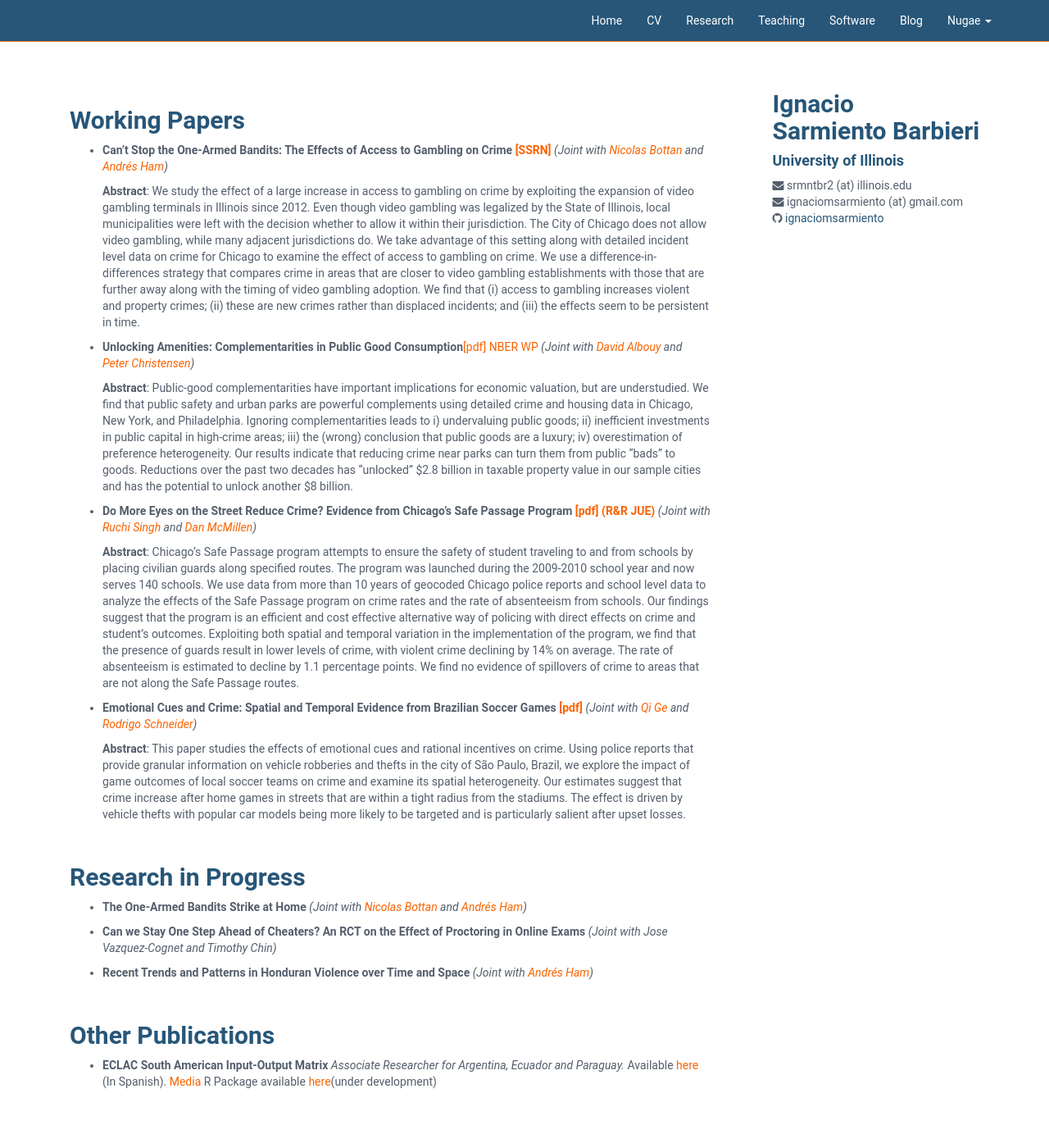
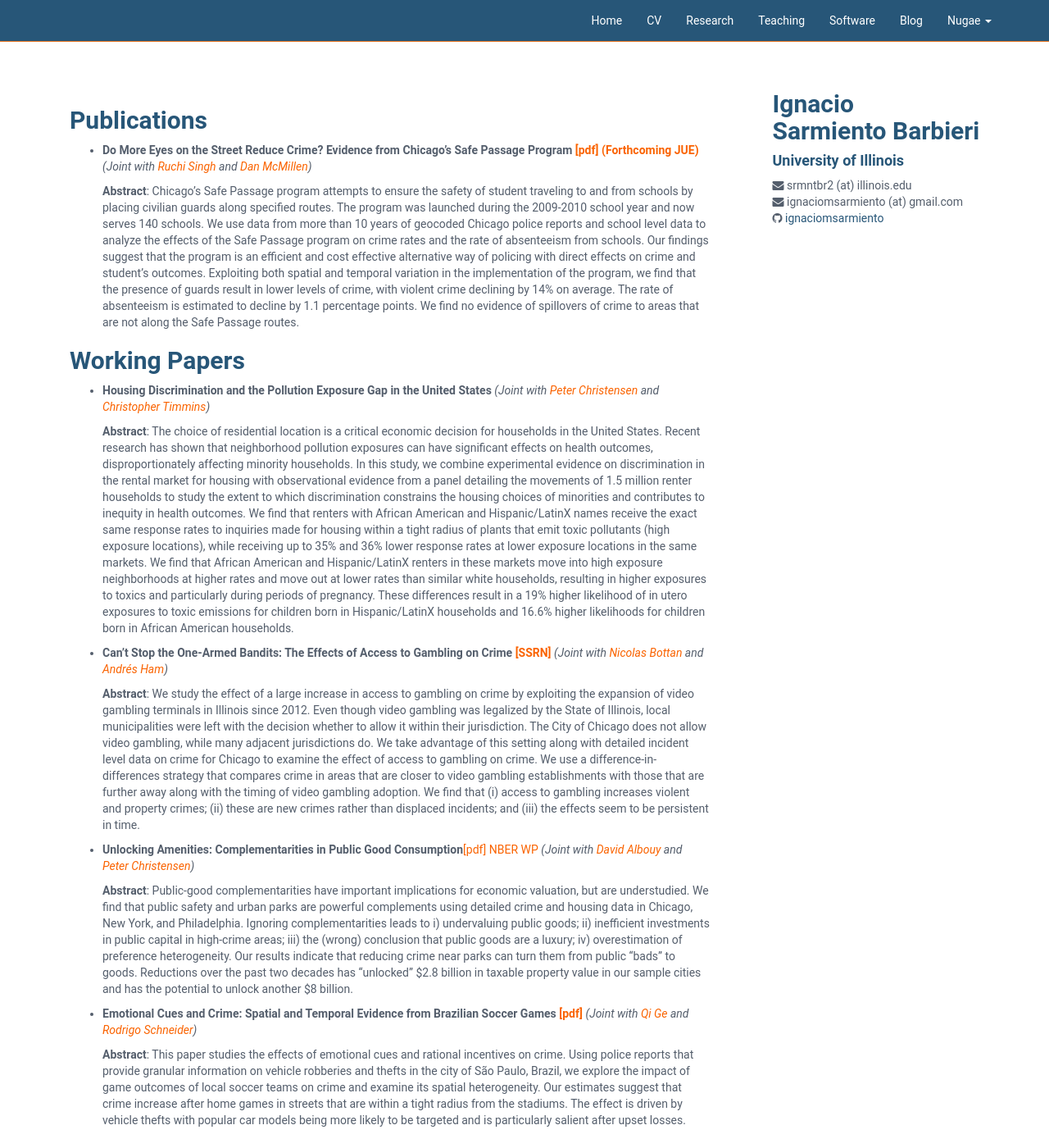
Before and after one commit to ignaciomsarmiento/ignaciomsarmiento.github.io, a Jekyll site: the page built from research.md, in a window 1280 px wide and 1400 px high. Shown: the whole window at 82% size. Built offline with Jekyll 4.4.1, drawn with Linux system fonts in a browser that asks for light colours; our own code applies the rules of GitHub Pages for plain Markdown files.

Commit message:
updated safe passage wp and status

```diff
--- a/research.md
+++ b/research.md
@@ -2,7 +2,22 @@
 layout: secondary_pages
 ---
 
+## Publications
+
+* **Do More Eyes on the Street Reduce Crime? Evidence from Chicago’s Safe Passage Program [[pdf] (Forthcoming JUE)](/assets/Safe_Passage_WP.pdf)**
+	*(Joint with [Ruchi Singh](http://www.ruchisingh.net/) and [Dan McMillen](https://sites.google.com/site/danielpmcmillen/home))*
+
+	**Abstract**:
+    Chicago’s Safe Passage program attempts to ensure the safety of student traveling to and from schools by placing civilian guards along specified routes.  The program was launched during the 2009-2010 school year and now serves 140 schools.  We use data from more than 10 years of geocoded Chicago police reports and school level data to analyze the effects of the Safe Passage program on crime rates and the rate of absenteeism from schools.  Our findings suggest that the program is an efficient and cost effective alternative way of policing with direct effects on crime and student’s outcomes.  Exploiting both spatial and temporal variation in the implementation of the program, we find that the presence of guards result in lower levels of crime, with violent crime declining by 14% on average.  The rate of absenteeism is estimated to decline by 1.1 percentage points. We find no evidence of spillovers of crime to areas that are not along the Safe Passage routes.
+
+
 ## Working Papers
+
+* **Housing Discrimination and the Pollution Exposure Gap in the United States**
+	*(Joint with [Peter Christensen](http://www.peterchristensen.net/) and [Christopher Timmins](https://sites.duke.edu/christophertimmins/))*
+
+	**Abstract**:
+	The choice of residential location is a critical economic decision for households in the United States. Recent research has shown that neighborhood pollution exposures can have significant effects on health outcomes, disproportionately affecting minority households. In this study, we combine experimental evidence on discrimination in the rental market for housing with observational evidence from a panel detailing the movements of 1.5 million renter households to study the extent to which discrimination constrains the housing choices of minorities and contributes to inequity in health outcomes.  We find that renters with African American and Hispanic/LatinX names receive the exact same response rates to inquiries made for housing within a tight radius of plants that emit toxic pollutants (high exposure locations), while receiving up to 35% and 36% lower response rates at lower exposure locations in the same markets.  We find that African American and Hispanic/LatinX renters in these markets move into high exposure neighborhoods at higher rates and move out at lower rates than similar white households, resulting in higher exposures to toxics and particularly during periods of pregnancy.  These differences result in a 19% higher likelihood of in utero exposures to toxic emissions for children born in Hispanic/LatinX households and 16.6%  higher likelihoods for children born in African American households.
 
 * **Can’t Stop the One-Armed Bandits: The Effects of Access to Gambling on Crime [[SSRN]](https://ssrn.com/abstract=3020332)**
 	*(Joint with [Nicolas Bottan](http://publish.illinois.edu/nicolasbottan/) and [Andrés Ham](https://publish.illinois.edu/andresham/))*
@@ -49,4 +59,4 @@ layout: secondary_pages
 
 ## Other Publications
 
-* **ECLAC South American Input-Output Matrix** *Associate Researcher for Argentina, Ecuador and Paraguay.* Available [here](http://www.cepal.org/es/publicaciones/40271-la-matriz-insumo-producto-america-sur-principales-supuestos-consideraciones) (In Spanish). [Media](http://www.cepal.org/es/notas/la-cepal-ipea-publican-la-matriz-insumo-producto-america-sur) R Package available [here](https://github.com/ignaciomsarmiento/ioanalysis)(under development)
+* **ECLAC South American Input-Output Matrix** *Associate Researcher for Argentina, Ecuador and Paraguay.* Available [here](http://www.cepal.org/es/publicaciones/40271-la-matriz-insumo-producto-america-sur-principales-supuestos-consideraciones) (In Spanish). [Media](http://www.cepal.org/es/notas/la-cepal-ipea-publican-la-matriz-insumo-producto-america-sur)
```
Also changed, not shown: other parts of research.md (+0 -5 lines), blog.md (+1 -1 lines), Gemfile.lock, 2 other files.
